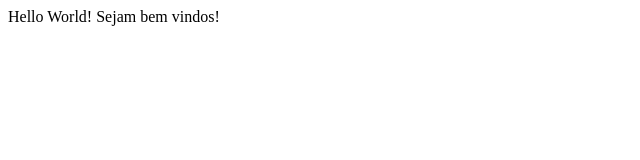
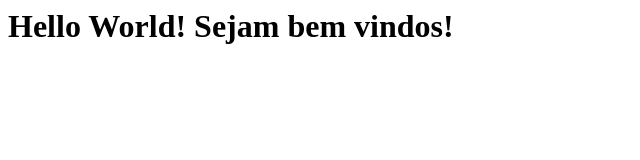
Before and after one commit to georgezim85/projeto_estagio, a plain HTML site: page index.html in a window 1280 px wide. Shown: the whole page, without its empty margins (0-640 px from the left). Drawn offline with Linux system fonts and the light colour scheme.

Commit message:
Tag H1 adicionada ao título

```diff
--- a/index.html
+++ b/index.html
@@ -4,6 +4,6 @@
 		<title>Estagiários</title>
 	</head>
 	<body>
-		Hello World! Sejam bem vindos!
+		<h1>Hello World! Sejam bem vindos!</h1>
 	</body>
 </html>
```
